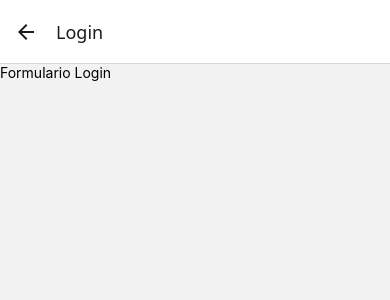
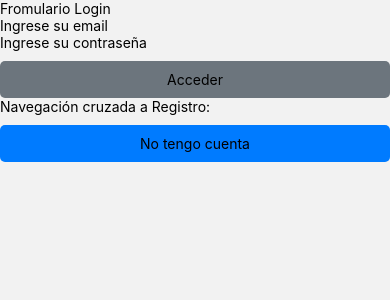
Before and after one commit to bernicamauer/pi-parte2-prog3-Camauer-Elizalde, a React Native app in the folder PIparteII/: screen /Login in a window 390 px wide. Shown: the top 300 px of the page. Built offline with nearby package versions, Linux system fonts and the light colour scheme.

Commit message:
Hecho el login. Aparecen los mensajes de error pero preguntar como hacer para que aparezca el error puntual

```diff
--- a/PIparteII/App.js
+++ b/PIparteII/App.js
@@ -3,6 +3,7 @@ import Login from './src/screens/Login';
 import Register from './src/screens/Register';
 import { NavigationContainer } from '@react-navigation/native';
 import { createNativeStackNavigator } from '@react-navigation/native-stack';
+import HomeMenu from './src/components/HomeMenu';
 
 const Stack = createNativeStackNavigator();
 
@@ -11,8 +12,9 @@ export default function App() {
         <NavigationContainer>
             <Stack.Navigator>
                 <Stack.Screen name="Menu" component={Menu} options={{ headerShown: false }} />
-                <Stack.Screen name="Login" component={Login} />
-                <Stack.Screen name="Register" component={Register} />
+                <Stack.Screen name="Login" component={Login} options={{ headerShown: false }}/>
+                <Stack.Screen name="Register" component={Register} options={{ headerShown: false }}/>
+                <Stack.Screen name="HomeMenu" component={HomeMenu} options={{ headerShown: false }} />
             </Stack.Navigator>
         </NavigationContainer>
     );
--- a/PIparteII/package.json
+++ b/PIparteII/package.json
@@ -10,6 +10,7 @@
   },
   "dependencies": {
     "@expo/metro-runtime": "~4.0.0",
+    "@react-navigation/bottom-tabs": "^7.0.4",
     "@react-navigation/native": "^7.0.3",
     "@react-navigation/native-stack": "^7.0.3",
     "expo": "~52.0.7",
--- a/PIparteII/src/components/HomeMenu.js
+++ b/PIparteII/src/components/HomeMenu.js
@@ -1,8 +1,8 @@
-import { createBottomTabNavigator } from '@react-navigation/bottom-tabs';
 import HomePage from '../screens/HomePage';
 import Profile from '../screens/Profile';
 import CrearPosteo from '../screens/CrearPosteo';
 import { FontAwesome } from '@expo/vector-icons';
+import { createBottomTabNavigator } from '@react-navigation/bottom-tabs';
 
 const Tab = createBottomTabNavigator();
 
@@ -30,7 +30,7 @@ const HomeMenu = () => {
                 component={CrearPosteo}
                 options={{
                     headerShown: false,
-                    tabBarIcon: ({ color, size }) => <FontAwesome name="user" size={size} color={color} />
+                    tabBarIcon: ({ color, size }) => <FontAwesome name="plus" size={size} color={color} />
                 }}
             />
         </Tab.Navigator>
--- a/PIparteII/src/screens/Login.js
+++ b/PIparteII/src/screens/Login.js
@@ -1,25 +1,94 @@
 import React, { Component } from "react";
 import {
   Text,
-  View
+  View,
+  TouchableOpacity,
+  TextInput
 } from "react-native";
+import { auth } from "../firebase/Config";
+
 
 class Login extends Component {
-  constructor() {
-    super();
+  constructor(props) {
+    super(props);
     this.state = {
+      email: "",
+      password: "",
+      logued: false,
+      error: ""
 
     };
   }
 
+  handleSubmit() {
+
+    auth
+      .signInWithEmailAndPassword(this.state.email, this.state.password)
+      .then((response) => this.setState({ logued: true , error: ""}))
+      .then(() => this.props.navigation.navigate("HomeMenu"))
+      .catch((error) => this.setState({ error: error.message }));
+  }
+
+
+
   render() {
     return (
       <View>
-        <Text>Formulario Login</Text>
+        <Text>Fromulario Login</Text>
+
+        <TextInput
+          keyboardType="email-address"
+          placeholder="Ingrese su email"
+          onChangeText={(text) => this.setState({ email: text })}
+          value={this.state.email}
+        />
+
+        <TextInput
+          placeholder="Ingrese su contraseña"
+          secureTextEntry={true}
+          onChangeText={(text) => this.setState({ password: text })}
+          value={this.state.password}
+        />
+
+        {this.state.error ? (
+          <Text style={{ color: "red", marginBottom: 10 }}>
+            {this.state.error}
+          </Text>
+        ) : null}
+
+        <TouchableOpacity
+          onPress={() => this.handleSubmit()}
+          style={[styles.button, styles.buttonSecondary]}
+          disabled={!(this.state.email && this.state.password)}
+        >
+          <Text>Acceder</Text>
+        </TouchableOpacity>
+
+        <Text>Navegación cruzada a Registro: </Text>
+        <TouchableOpacity
+          onPress={() => this.props.navigation.navigate("Register")}
+          style={styles.button}
+        >
+          <Text>No tengo cuenta</Text>
+        </TouchableOpacity>
       </View>
+
     );
   }
 }
 
+const styles = {
+  button: {
+    padding: 10,
+    backgroundColor: "#007BFF",
+    borderRadius: 5,
+    marginTop: 10,
+    alignItems: "center",
+  },
+  buttonSecondary: {
+    backgroundColor: "#6C757D",
+  },
+};
+
 
 export default Login;
```
Also changed, not shown: 1 other file (tests, documents, lock files or other folders).
